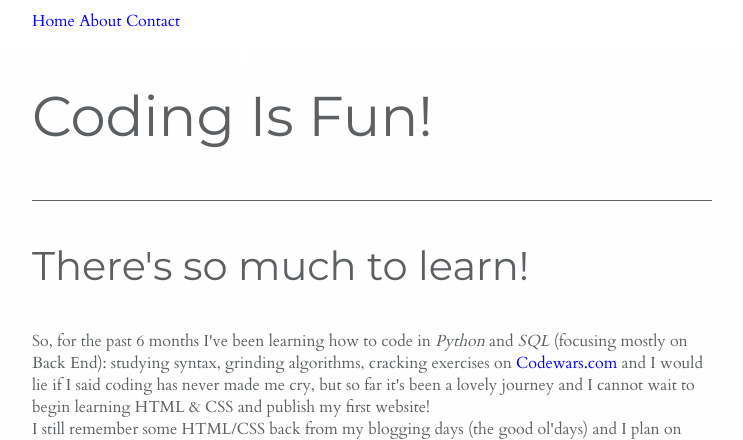
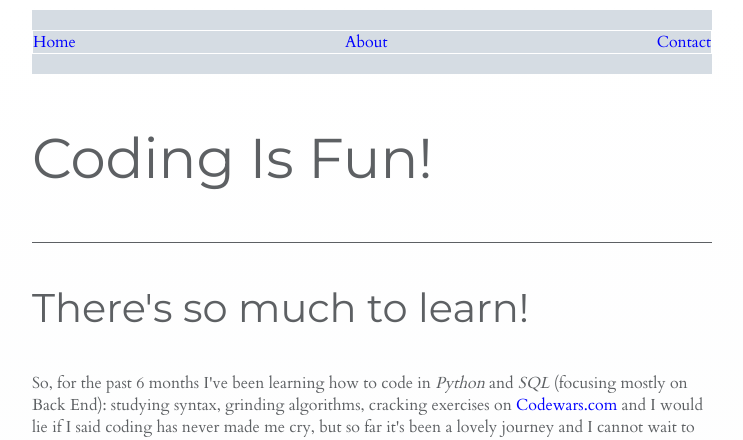
Before and after one commit to ChloeHeisenberg/My-First-Website, a plain HTML site: page index.html in a window 1280 px wide. Shown: the top 440 px of the page, without its empty margins (268-1011 px from the left). Drawn offline with Linux system fonts and the light colour scheme.

Commit message:
add menu

```diff
--- a/index.html
+++ b/index.html
@@ -17,11 +17,13 @@
 
     <body class="page">
         <header>
-            <nav>
-                <a href="/My-First-Website/index.html">Home</a>
-                <a href="/My-First-Website/aboutme.html">About</a>
-                <a href="#">Contact</a>
-            </nav>
+            <div class="menu-container">
+                <div class="menu">
+                    <a href="/repos/My-First-Website/index.html">Home</a>
+                    <a href="/repos/My-First-Website/aboutme.html">About</a>
+                    <a href="#">Contact</a>
+                </div>
+            </div>
         </header>
         <h1>Coding Is Fun!</h1>
         <h2>There's so much to learn!</h2>
--- a/styles.css
+++ b/styles.css
@@ -8,6 +8,21 @@ body {
     text-align: left;
     -webkit-font-smoothing: antialiased;
     padding: 10px 300px 10px 300px;
+}
+
+.menu-container {
+    color: #fff;
+    background-color: #d5dce3;
+    padding: 20px 0;
+    display: flex;
+    justify-content: center;
+}
+
+.menu {
+    border: 1px solid #fff;
+    width: 900px;
+    display: flex;
+    justify-content: space-between;
 }
 
 h1 {
```
Also changed, not shown: aboutme.html (+7 -5 lines).
